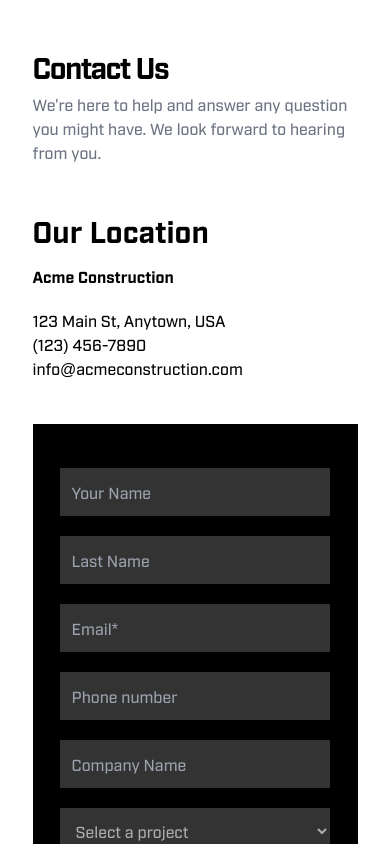
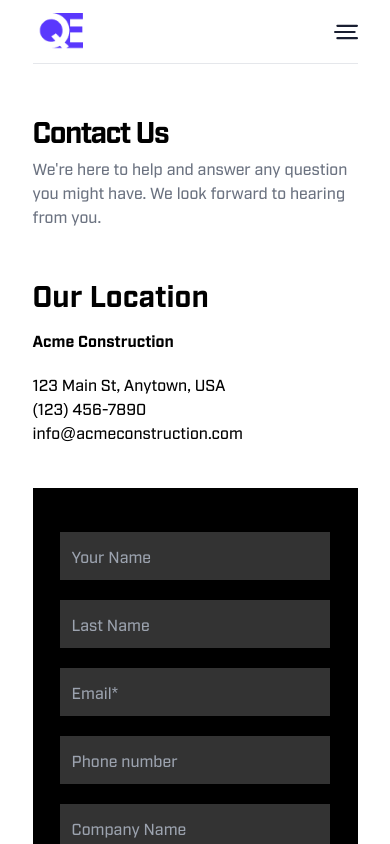
Before and after one commit to GrizoskiN/quality, a Next.js app: page /contact in a window 390 px wide. Shown: the top 844 px of the page. Built offline with nearby package versions, Linux system fonts and the light colour scheme; a web font is replaced by a local one.

Commit message:
mobile menu

```diff
--- a/src/components/Menu.jsx
+++ b/src/components/Menu.jsx
@@ -3,16 +3,33 @@ import Logo from "../../public/img/logo.png";
 import Link from "next/link";
 import { useRouter } from "next/router";
 import { useEffect, useState } from "react";
-
-const Menu = () => {
+import {motion} from "framer-motion"
+const Menu = (props) => {
   const router = useRouter();
 
   const homePage = router.pathname === "/";
 
   const {uri} = router.query;
-
+  const [open, setOpen] = useState(false)
   const [scrolled, setScrolled] = useState(false);
 
+  const menuOpen = <svg className="w-6 fill-[#fff]" width="240" height="146" viewBox="0 0 240 146" fill="none" xmlns="http://www.w3.org/2000/svg">
+  <rect x="23" width="217" height="22" rx="11" fill="#191E31"/>
+  <rect y="62" width="217" height="22" rx="11" fill="#191E31"/>
+  <rect x="23" y="124" width="217" height="22" rx="11" fill="#191E31"/>
+  </svg>
+
+
+  const menuClosed = <svg className="w-6" width="170" height="170" viewBox="0 0 170 170" fill="none" xmlns="http://www.w3.org/2000/svg">
+  <rect x="16" y="1" width="217" height="22" rx="11" transform="rotate(45 16 1)" fill="white"/>
+  <rect y="154" width="217" height="22" rx="11" transform="rotate(-45 0 154)" fill="white"/>
+  </svg>
+
+
+
+ const handleMenu = () => {
+  props.handleMenus(setOpen(!open));
+ }
   useEffect(() => {
     const handleScroll = () => {
       const isScrolled = window.scrollY > 0;
@@ -27,19 +44,21 @@ const Menu = () => {
       window.removeEventListener('scroll', handleScroll);
     };
   }, []);
+
+
   return (
     <>
 
     <div
       className={`w-full absolute top-0 lg:border-b-[1px] pt-5  z-50   ${homePage  ? "bg-transparent text-white" : ""}  ${ uri ? "text-white" : ""} border-gray-300 duration-300 ease-in-out`} >
-      <div className="hidden lg:flex w-2/3 m-auto justify-evenly items-center grow text-sm font-thin mb-3  ">
+      <div className="hidden lg:flex lg:w-10/12 xl:w-2/3 m-auto justify-evenly items-center grow text-sm font-thin mb-3  ">
         <div className="flex justify-evenly w-2/4">
           <Link href="/blog">NEWS</Link>
           <Link href="/contact">CONTACT</Link>
           {/* <Link href="#">LOCATIONS</Link>
         <Link href="#">CERTIFICATES</Link> */}
         </div>
-        <div className="w-full flex justify-center">
+        <div className="xl:w-full flex justify-center">
           <Link href="/">
             <Image src={Logo} />
           </Link>
@@ -59,6 +78,32 @@ const Menu = () => {
       <Link href="/about" className="mx-3">ABOUT US</Link>
     </div>
     </div>
+       <div className="MOBILE  lg:hidden " >
+          <div className="w-10/12 m-auto   flex justify-between items-center h-16 border-b-[1px] relative z-50">
+           <Link href="/"> <Image src={Logo} width={50} height={50} className="h-11 object-contain"/></Link>
+          <div>
+            <span onClick={handleMenu} className="cursor-pointer">{open ? menuClosed : menuOpen }</span>
+          </div>
+       </div>
+       {open ?
+       <motion.div  initial={{ opacity: 0, y:"-100%" }}
+       animate={{ opacity: 1, y:0 }}
+       exit={{ opacity: 0, }}
+       transition={{ duration: 0.25 }} className="bg-black w-full fixed h-screen inset-0 z-40 text-white text-2xl ">
+       <div className="w-10/12 m-auto mt-16">
+          <div  onClick={handleMenu} className="border-b-[1px] py-3 border-white/20 w-full"><Link href="/expertise">Expertise</Link></div>
+          <div  onClick={handleMenu} className="border-b-[1px] py-3 border-white/20 w-full"><Link href="/projects">Projects</Link></div>
+          <div  onClick={handleMenu} className="border-b-[1px] py-3 border-white/20 w-full"><Link href="/experience">Experience</Link></div>
+          <div  onClick={handleMenu} className="border-b-[1px] py-3 border-white/20 w-full"><Link href="/about">About us</Link></div>
+          <div  onClick={handleMenu} className="border-b-[1px] py-3 border-white/20 w-full"><Link href="/blog">News</Link></div>
+          <div  onClick={handleMenu} className="border-b-[1px] py-3 border-white/20 w-full"><Link href="/contact">Contact</Link></div>
+          <div  onClick={handleMenu} className="border-b-[1px] py-3 border-white/20 w-full"><Link href="/careers" className="bg-primary px-5 py-2 rounded-sm">Careers</Link>
+          </div>
+
+        </div>
+
+        </motion.div> : ""}
+       </div>
     </>
   );
 };
--- a/src/components/index/Header.jsx
+++ b/src/components/index/Header.jsx
@@ -69,7 +69,7 @@ const Header = () => {
       <Image
         src={HeaderImage}
         width={2000}
-        className="absolute w-full h-auto  xl:h-full object-cover   bottom-0  -z-0"
+        className="absolute w-full h-full top-0 xl:h-full object-cover   -z-0"
       />
     </div>
 
--- a/src/pages/_app.js
+++ b/src/pages/_app.js
@@ -7,8 +7,8 @@ import { ApolloProvider } from "@apollo/client";
 import { client } from "@/lib/apollo";
 import ScrollToTopButton from "@/components/scrollToTop";
 import { AnimatePresence, motion } from "framer-motion";
-import withPageTransition from "@/components/transition";
-import Router, { useRouter } from "next/router";
+import {useState} from "react"
+import { useRouter } from "next/router";
 import "@/styles/globals.css"
 
 export const industryFont = localFont({
@@ -25,16 +25,23 @@ export const industryFont = localFont({
   variable: "--Industry-font",
 });
 export default function App({ Component, pageProps }) {
+  const [active, setActive] = useState(false);
+  const handleActive = (e) => {
+       setActive(!active);
+  };
+
 
   const router = useRouter()
   return (
       <ApolloProvider client={client}>
     <main className={industryFont.className}>
-      <Menu />
+      <Menu handleMenus={handleActive}/>
       {/* <Submenu /> */}
       <ScrollToTopButton/>
-      <AnimatePresence key={router.route} wait>
-        <Component {...pageProps} />
+      <AnimatePresence key={router.asPath} mode="wait">
+        <main>
+        <Component {...pageProps}  />
+        </main>
         <motion.div className="slide-out" initial={{scaleY:1}} animate={{scaleY:0}} exit={{scaleY:0}} transition={{duration:1.5, ease: [0.22, 1, 0.36, 1]}}></motion.div>
         <motion.div className="slide-in" initial={{scaleY:1}} animate={{scaleY:0}} exit={{scaleY:0}} transition={{duration:1.6, delay:0.01, ease: [0.22, 1, 0.36, 1]}}></motion.div>
       </AnimatePresence>
```
Also changed, not shown: src/components/mobileMenu.jsx (added).
